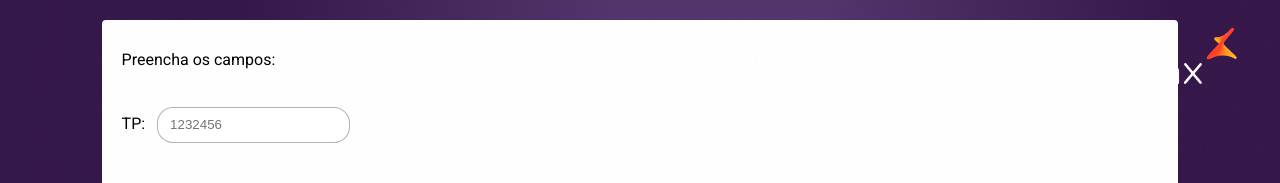
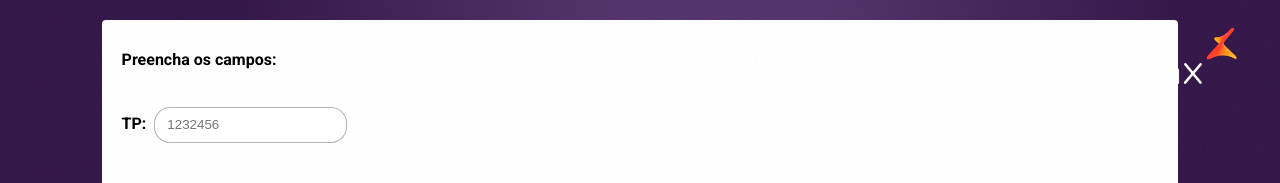
Before and after one commit to AIemao/fora-do-escopo-react, a React (Vite) app: page / in a window 1280 px wide. Shown: the top 183 px of the page. Built offline with nearby package versions, Linux system fonts and the light colour scheme.

Commit message:
refactor: tp info

```diff
--- a/src/components/TpInfo/TpInfo.jsx
+++ b/src/components/TpInfo/TpInfo.jsx
@@ -6,7 +6,7 @@ export default function TpInfo({ tpValue, setTpValue }) {
       <legend className={style.legend}>Preencha os campos:</legend>
 
       <div>
-        <label htmlFor="tp">TP: </label>
+        <label htmlFor="tp" className={style.fieldset_label}>TP:</label>
         <input
           type="text"
           id="tp"
--- a/src/components/TpInfo/TpInfo.module.css
+++ b/src/components/TpInfo/TpInfo.module.css
@@ -9,12 +9,17 @@
   background-color: #fefefe;
 }
 
+.fieldset_label{
+  font-weight: bold;
+}
+
 .legend {
   float: left;
   width: 100%;
   padding: 0;
   margin-bottom: 24px;
   line-height: inherit;
+  font-weight: bold;
 }
 
 .inputText {
```
